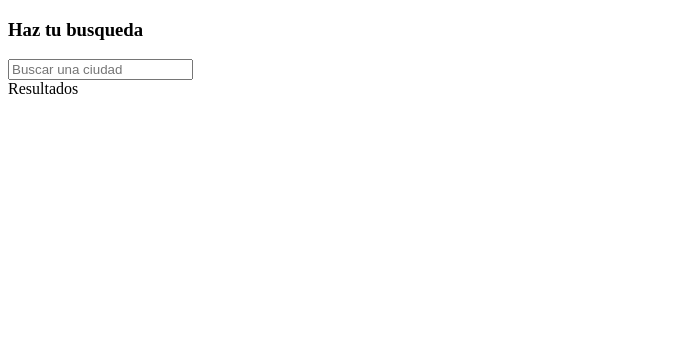
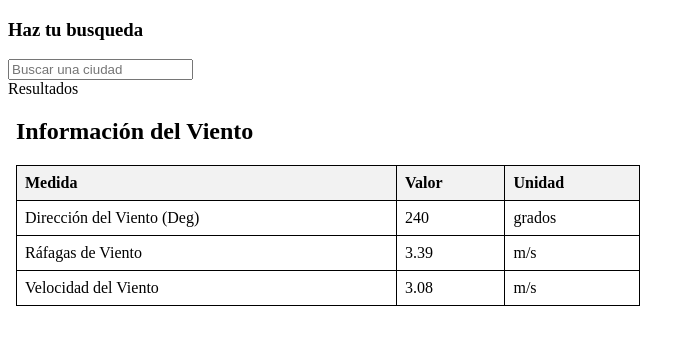
Before and after one commit to thorcazo/weatherApp_API, an Angular app: page / in a window 1280 px wide. Shown: the top 344 px of the page, without its empty margins (0-695 px from the left). Built offline with nearby package versions, Linux system fonts and the light colour scheme; no server answers.

Commit message:
Add TiempoComponent to app.component.ts and app.component.html

```diff
--- a/src/app/app.component.html
+++ b/src/app/app.component.html
@@ -14,4 +14,6 @@
   <p>Descripción: {{ posts.weather[0].description }}</p>
 </div>
 }
+<app-tiempo> </app-tiempo>
+
 <router-outlet></router-outlet>
--- a/src/app/app.component.ts
+++ b/src/app/app.component.ts
@@ -5,11 +5,12 @@ import { OpenWeatherService } from './services/open-weather.service';
 import { Observable, Subject, switchMap } from 'rxjs';
 import { tap } from 'rxjs/operators';
 import { HttpClient } from '@angular/common/http';
+import { TiempoComponent } from './components/tiempo/tiempo.component';
 
 @Component({
   selector: 'app-root',
   standalone: true,
-  imports: [AsyncPipe, CommonModule, RouterOutlet],
+  imports: [AsyncPipe, CommonModule, RouterOutlet, TiempoComponent],
   templateUrl: './app.component.html',
   styleUrl: './app.component.css',
 })
--- /dev/null
+++ b/src/app/components/tiempo/tiempo.component.html
@@ -0,0 +1,47 @@
+<!DOCTYPE html>
+<html>
+<head>
+    <title>Información del Viento</title>
+    <style>
+        table {
+            width: 50%;
+            border-collapse: collapse;
+        }
+        th, td {
+            border: 1px solid black;
+            padding: 8px;
+            text-align: left;
+        }
+        th {
+            background-color: #f2f2f2;
+        }
+    </style>
+</head>
+<body>
+
+<h2>Información del Viento</h2>
+<table>
+    <tr>
+        <th>Medida</th>
+        <th>Valor</th>
+        <th>Unidad</th>
+    </tr>
+    <tr>
+        <td>Dirección del Viento (Deg)</td>
+        <td>240</td>
+        <td>grados</td>
+    </tr>
+    <tr>
+        <td>Ráfagas de Viento</td>
+        <td>3.39</td>
+        <td>m/s</td>
+    </tr>
+    <tr>
+        <td>Velocidad del Viento</td>
+        <td>3.08</td>
+        <td>m/s</td>
+    </tr>
+</table>
+
+</body>
+</html>
```
Also changed, not shown: src/app/components/tiempo/tiempo.component.ts (added, +12 -0 lines), src/app/components/tiempo/tiempo.component.css (added).
